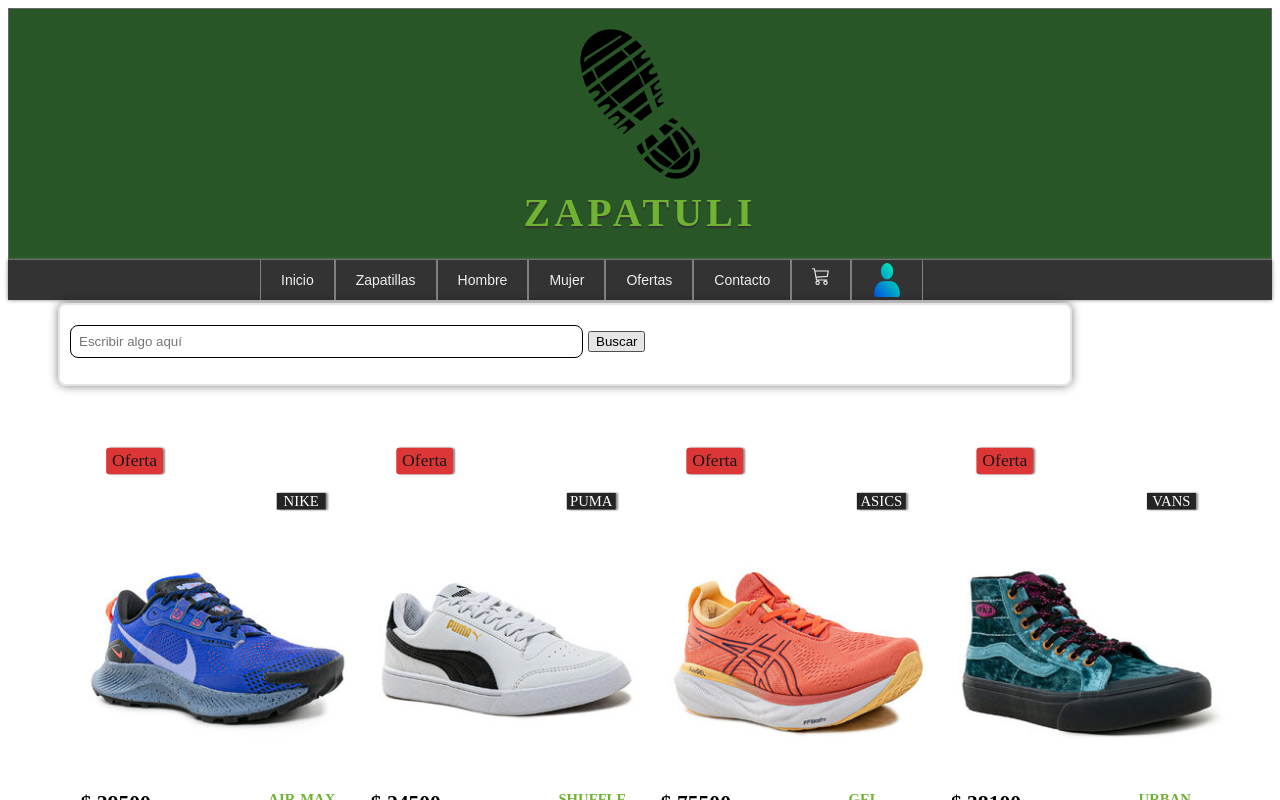
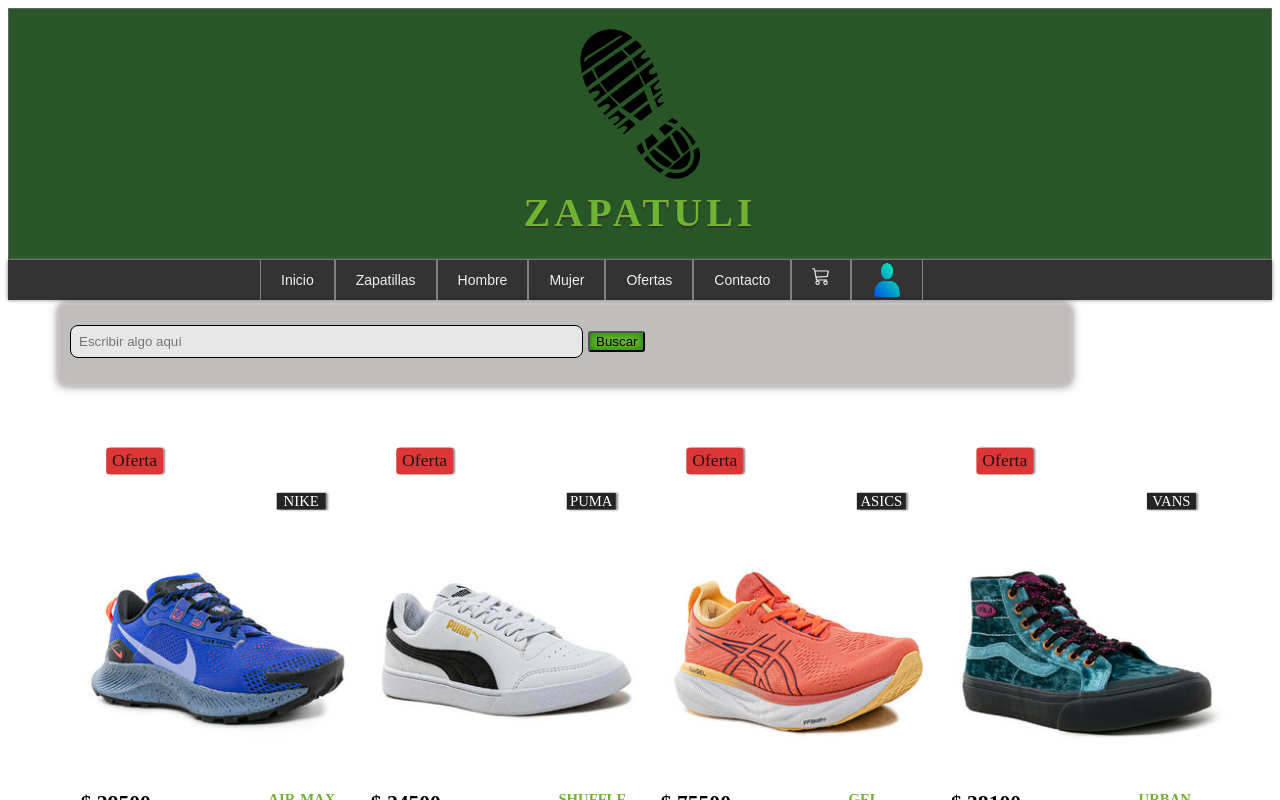
Before and after one commit to Serggiof/tienda-zapatuli, an Angular app: page /calzado in a window 1280 px wide. In both pictures the pointer is over the button "Buscar". Shown: the top 800 px of the page. Built offline with nearby package versions, Linux system fonts and the light colour scheme.

Commit message:
Agrege los comentarios

```diff
--- a/src/app/app.module.ts
+++ b/src/app/app.module.ts
@@ -36,6 +36,9 @@
     FormsModule,
     RouterModule.forRoot([])
   ],
+  /**Cargamos atraves de los
+   * providers los servicion para que sean inyectados en los
+   * diferentes componentes */
   providers: [CarritoService,ZapatillaService],
   bootstrap: [AppComponent]
 })
--- a/src/app/zapatuli/calzado/calzado.component.css
+++ b/src/app/zapatuli/calzado/calzado.component.css
@@ -144,6 +144,7 @@
     width: 40px;
     height: 70px;
 } */
+
 /*INICIO BUSCADOR */
 .bus-cont{
     margin-left: 50px;
@@ -155,6 +156,7 @@
     margin-right: 200px;
     margin-bottom: 20px;
     border-radius: 8px;
+    background-color: #c0bdbd;
 }
 .bus-input{
 
@@ -164,6 +166,7 @@
     width: 50%;
     margin-right: 5px;
     border-radius: 8px;
+   background-color: #f5f5f5c3;
 
 }
 .bus-input:focus{
@@ -173,6 +176,26 @@
     width: 60%;
     height: auto;
     text-align: center;
+}
+#bt-buscar:hover{
+    border-radius: 3px;
+    background-color: black;
+    transition: all 500ms;
+}
+#bt-buscar:hover{
+    background-color: #70b231;
+    box-shadow: 0px 0px 10px green inset;
+    cursor: pointer;
+}
+#bt-descripcion:hover{
+    border-radius: 3px;
+    background-color: black;
+    transition: all 500ms;
+}
+#bt-descripcion:hover{
+    background-color: #70b231;
+    box-shadow: 0px 0px 10px green inset;
+    cursor: pointer;
 }
 /* .lupa{
     width: 20px;
--- a/src/app/zapatuli/calzado/calzado.component.html
+++ b/src/app/zapatuli/calzado/calzado.component.html
@@ -2,7 +2,7 @@
 <div class="bus-cont">
    <div>
    <input class="bus-input" type="text" placeholder="Escribir algo aquí" [(ngModel)]="dataInputSearch" (keyup.enter)="buscarZapa()">
-   <button (click)="buscarZapa()"> Buscar
+   <button id="bt-buscar" (click)="buscarZapa()"> Buscar
       <!-- <img class="bus-lupa" src="../assets/icons/lupa.png" alt="lupa"> -->
    </button>
  </div>
@@ -15,10 +15,11 @@
          <!--se crea un botón que tiene un atributo click que está vinculado a la función verDescripcion(zapatilla.id).
             Cuando el botón es clicado,  se invocará la función verDescripcion y
             se pasará como argumento el valor zapatilla.id.  -->
-         <button (click)="verDescripcion(zapatilla.id)">Ver Descripción</button>
+         <button id="bt-descripcion" (click)="verDescripcion(zapatilla.id)">Ver Descripción</button>
       </li>
    </ul>
 </div>
+
 <!--CARUSEL DE IMAGENES-->
 <div class="contenedor">
     <div class="card">
--- a/src/app/zapatuli/calzado/calzado.component.ts
+++ b/src/app/zapatuli/calzado/calzado.component.ts
@@ -4,7 +4,6 @@
 import { CarritoService } from '../servicios/carrito.service';
 import { ContadorService } from '../servicios/contador.service';
 
-// importe la clase y tambien en el module.ts
 import { Router } from '@angular/router';
 
 @Component({
@@ -19,25 +18,21 @@
  public zapatillas!: Array<Zapatilla>
  //El signo de exclamación (!) se utiliza para indicar que una variable no es nula (non-null assertion).
 
+ /*BUSCADOR */
   // String para capturar lo que quiere buscar el usuario
  dataInputSearch= ''
   // Creamos un array para guardar la busqueda del usuario
   zapasData: Zapatilla[] = [];
-  //public cantidadCarrito: number = 0;
-  // Array carrito para almacenar los datos seleccionados
-  public carrito: Zapatilla[] = [];
-
+ /* */
   cantidadCarrito: number = 0; // Variable para almacenar la cantidad de productos en el carrito
-
-  //Array para los talles
- //public talles: Array<number>=[36, 39, 40, 42, 43]
-
+ /**Atraves del constructor llamamos a los servicios
+  * para asi poder emplearlos en los diferentes metodos
+  */
   constructor(private _zapatillaService: ZapatillaService,
               private _carritoService: CarritoService,
               private _contadorService:ContadorService,
-              // Cree un contructor del router
+              // Creamos un contructor del router
               private router: Router
-
               ){
 
   }
@@ -53,12 +48,11 @@
   //Funcion para agregar al carrito
   addCarrito(producto: any) {
       this._carritoService.agregarProducto(producto);
-     // this.cantidadCarrito = this._carritoService.obtenerProductosSeleccionados().length;
 
 
     }
 
-  //Funcion para la busqueda de un articulo por marca
+  //FUNCIONE para la BUSQUEDA de un articulo por marca
   public buscarZapa() {
     // Creamos un arreglo vacio para almacenar las zapatillas filtradas
     const zapasFilter: Zapatilla[] = [];
@@ -83,43 +77,17 @@
     this.router.navigate(['/descripcion', zapatillaId]);
   }
 
-
-
-    //Funcion para agregar numero al badge del carrito
-    public count: number = 0;
+    //FUNCION para agregar numero al badge del carrito
+  public count: number = 0;
     sendNumber() {
       this._contadorService.sendNumber(this.increament());
     }
-
     increament() {
      this.count += 1;
       console.log("done");
       return this.count;
     }
-    /*Funcion para sumar carro   */
 
 
 
-  /*FUCIONES SIN FUNCIONAMIENTO
-   addCarrito(producto: any) {
-    // Lógica para agregar al carrito
-    this._carritoService.addProductoSeleccionado(producto);
-  }
-   /* getZapas() {
-      this.zapatillas.forEach((zapatilla, index) => {
-          if (this.zapas.indexOf(zapatilla.marca) < 0) {
-              this.zapas.push(zapatilla.marca);
-          }
-      });
-      console.log(this.getZapas);
-  } */
-  /*addCarrito(zapatilla: Zapatilla){
-  this.carrito.push(zapatilla);
-  }
-  /*
-  addCarrito(producto: any) {
-    // Lógica para agregar al carrito
-    this._carritoService.setProductoSeleccionado(producto);
-
-  }*/
 }
--- a/src/app/zapatuli/carrito/carrito.component.html
+++ b/src/app/zapatuli/carrito/carrito.component.html
@@ -28,9 +28,9 @@
         <tr>
           <td
             ></td>
+
             <!-- Aplicamos un condicional para aplicar un borde superior cuando
                  el total sea mayor a 0  -->
-
           <td *ngIf="calcularTotal() > 0"
             [style.border-top]="calcularTotal() > 0 ? ' 1px solid black' : 'transparent'">Total</td>
 
--- a/src/app/zapatuli/descripcion/descripcion.component.ts
+++ b/src/app/zapatuli/descripcion/descripcion.component.ts
@@ -18,7 +18,7 @@
     private route: ActivatedRoute,
     // El siguiente parametro se utiliza para acceder al servicio de zapatillas respectivamente.
     private _zapatillaService: ZapatillaService
-  ) { }
+  ) {}
 
   ngOnInit(): void {
     this.route.paramMap.subscribe(params => {
--- a/src/app/zapatuli/header/header.component.ts
+++ b/src/app/zapatuli/header/header.component.ts
@@ -16,5 +16,8 @@
   constructor(private _contadorService: ContadorService) {
     this.subscription = this._contadorService.getNumber().subscribe(number => { this.number = number });
   }
-
+  /**Pasamos por el contructor el sevicio contador para que la informacion
+   * viaje y se visualize en nuestro header y hacemos llamado del los metodos
+   * corespondientes de esta accion
+   */
 }
--- a/src/app/zapatuli/models/zapatilla.ts
+++ b/src/app/zapatuli/models/zapatilla.ts
@@ -8,3 +8,7 @@
         public talles: Array<number>
     ){}
 }
+/**Usamos una clase modelo para poder tener
+ * un codigo mas limpio y asi exportarlo donde
+ * lo necesitemos
+ */
--- a/src/app/zapatuli/servicios/contador.service.ts
+++ b/src/app/zapatuli/servicios/contador.service.ts
@@ -15,4 +15,7 @@
   getNumber():Observable<any>{
     return this.subject.asObservable();
   }
+  /**Este metodo nos devuelve el cada seleccion para enviarla al header
+   * y asi visualisamos el numero de los productos que temos en el carrito
+   */
 }
```
Also changed, not shown: src/app/zapatuli/carrito/carrito.component.ts (+7 -7 lines), src/app/zapatuli/servicios/carrito.service.ts (+7 -16 lines), src/app/zapatuli/servicios/zapatilla.service.ts (+5 -5 lines).
